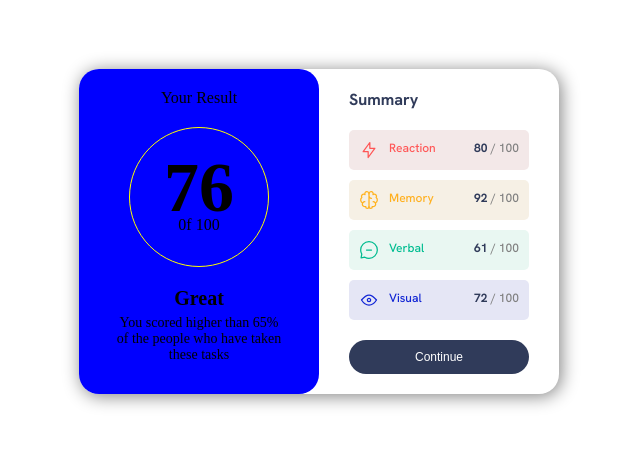
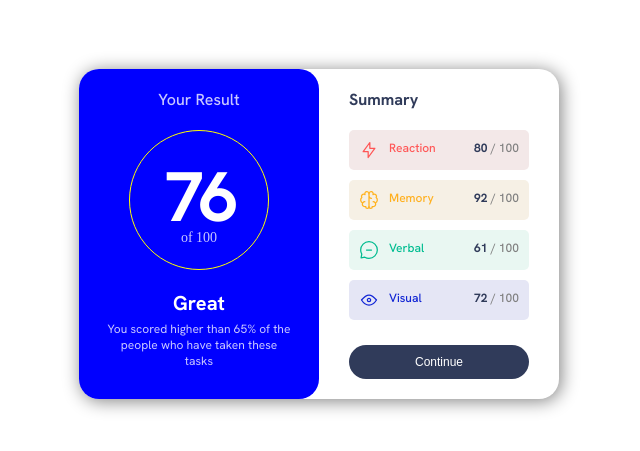
Before and after one commit to Frimpong04/results-summary-component, a plain HTML site: page index.html in a window 1280 px wide. Shown: the part 123-574 px from the top of the page, without its empty margins (321-961 px from the left). Drawn offline with Linux system fonts and the light colour scheme.

Commit message:
add text styles to result section

```diff
--- a/index.html
+++ b/index.html
@@ -15,7 +15,7 @@
 
             <div class="number-container ">
                 <h1>76</h1>
-                <p>0f 100</p>
+                <p>of 100</p>
             </div>
 
             <h2>Great</h2>
--- a/style.css
+++ b/style.css
@@ -74,7 +74,8 @@ body {
 .title-paragraph {
     font-size: 1.6rem;
     margin-bottom: 2rem;
-
+    color: var(--Light-lavender);
+    font-family: medium;
 }
 
 .number-container {
@@ -91,26 +92,34 @@ body {
     text-align: center;
     padding: 0;
     margin: 0;
+    color: var(--White);
+    font-family: bold;
+    letter-spacing: -5px;
 }
 
 
 .number-container p {
     margin-bottom: 1rem;
     text-align: center;
-    font-size: 1.6rem;
+    font-size: 1.4rem;
     margin-top: -1.2rem;
+    color: var(--Light-lavender);
 }
 
 .results-container h2 {
     font-size: 2rem;
     margin-bottom: 0.5rem;
+    color: var(--White);
+    font-family: Normal;
 }
 
 .remark-paragraph {
-    font-size: 1.4rem;
+    font-size: 1.2rem;
     margin-bottom: 1rem;
-    padding: 0 8%;
+    padding: 0 3%;
     text-align: center;
+    color: var(--Light-lavender);
+    font-family: Normal;
 }
 
 /* summary section styles */
@@ -191,7 +200,7 @@ button {
     border-radius: 6rem;
     border: none;
     outline: none;
-    margin-top: 1rem;
+    margin-top: 1.5rem;
     background-color: var(--Dark-gray-blue);
     color: var(--White);
 }
```
